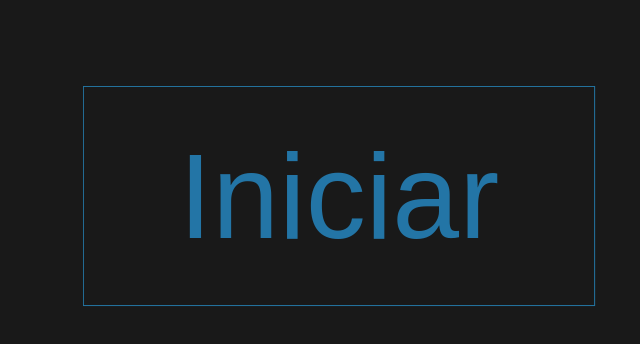
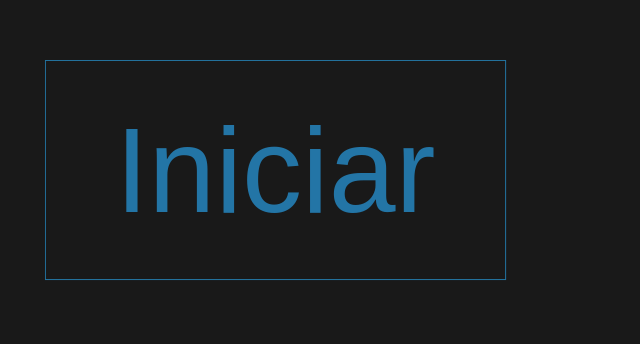
Before and after one commit to SoterFuentemurria/sinte-tfm, a React (Create React App) app: page / in a window 1280 px wide. Shown: the part 170-514 px from the top of the page, without its empty margins (301-941 px from the left). Built offline with nearby package versions, Linux system fonts and the light colour scheme.

Commit message:
prueba tamaño

```diff
--- a/src/App.css
+++ b/src/App.css
@@ -5,8 +5,8 @@ html {
 }
 
 body {
-width: 100%;
-height: 100%;
+width: 90%;
+height: 90%;
 background: rgb(25, 25, 25);
 overflow: hidden;
 }
```
